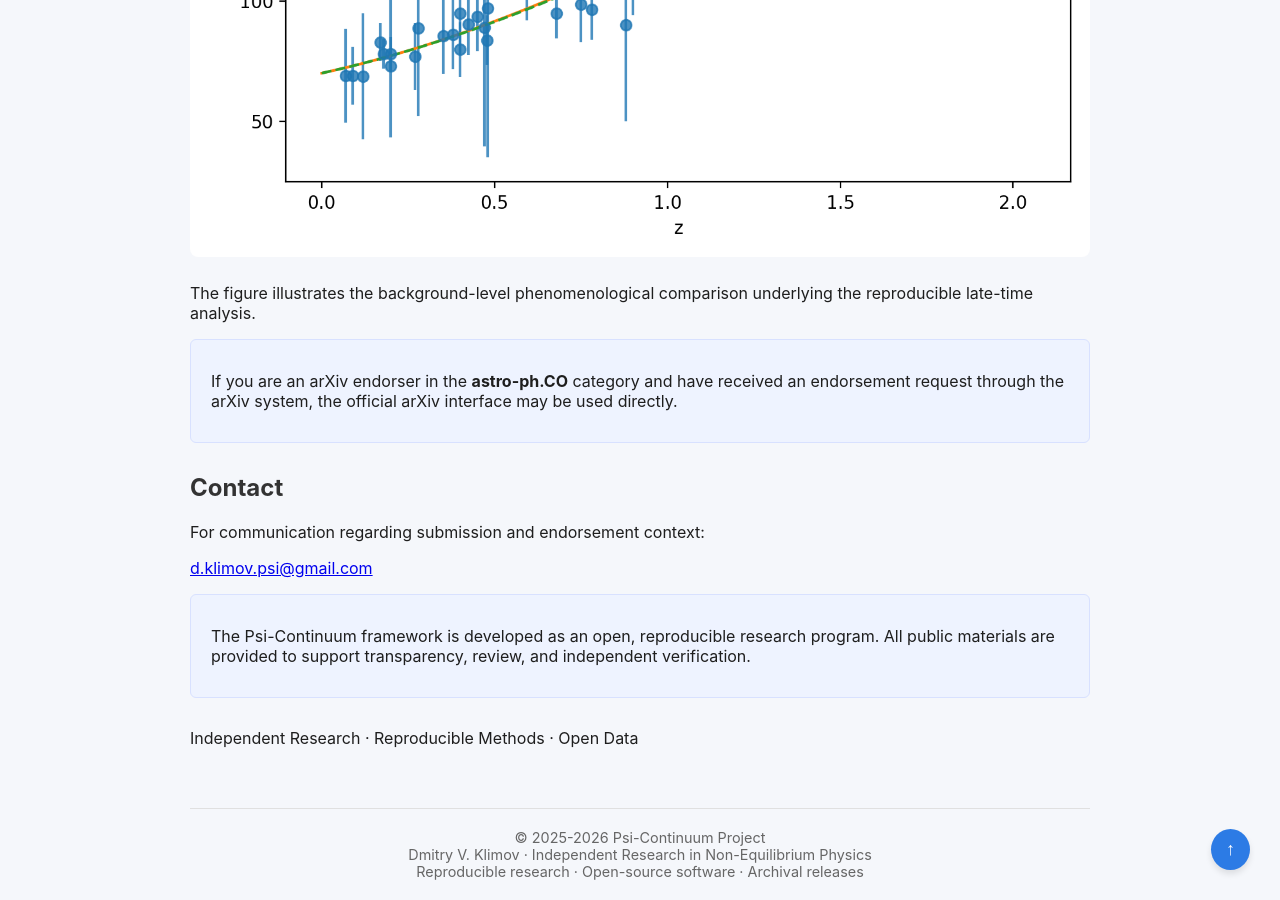
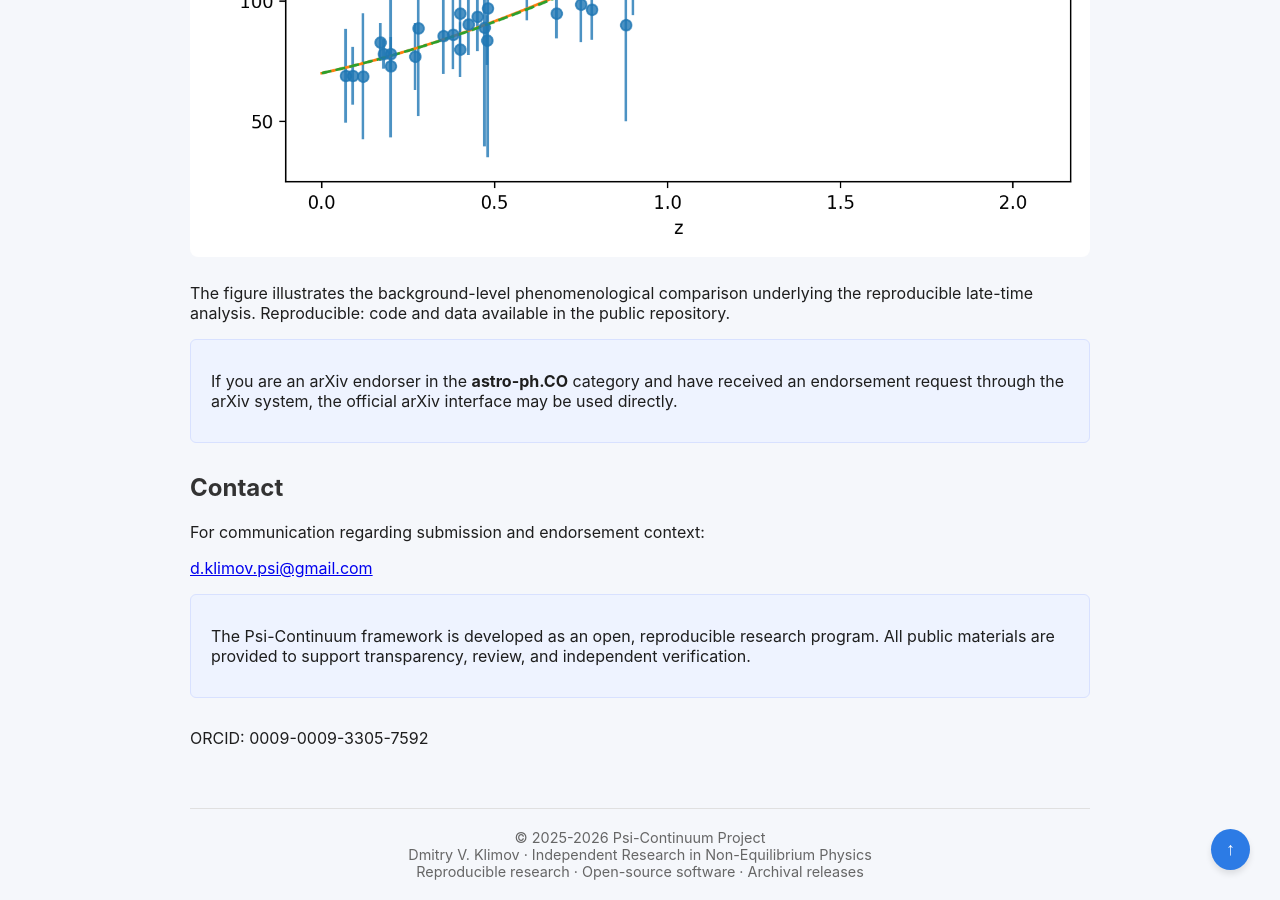
Before and after one commit to dmitrylife/Dmitrylife.github.io, a Jekyll site: the page arxiv-endorsement.html, which Jekyll copies as it is, in a window 1280 px wide and 900 px high, scrolled down 1650 px. Built offline with Jekyll 4.4.1, drawn with Linux system fonts in a browser that asks for light colours.

Commit message:
update finall endorsement

```diff
--- a/arxiv-endorsement.html
+++ b/arxiv-endorsement.html
@@ -125,6 +125,7 @@
     <p class="titlesmall">
         The figure illustrates the background-level phenomenological comparison
         underlying the reproducible late-time analysis.
+        Reproducible: code and data available in the public repository.
     </p>
 
     <div class="package-info">
@@ -156,7 +157,7 @@
     </div>
 
     <p class="titlesmall">
-        Independent Research · Reproducible Methods · Open Data
+        ORCID: 0009-0009-3305-7592
     </p>
 
 </section>
```
Also changed, not shown: other parts of arxiv-endorsement.html (+0 -2 lines).
